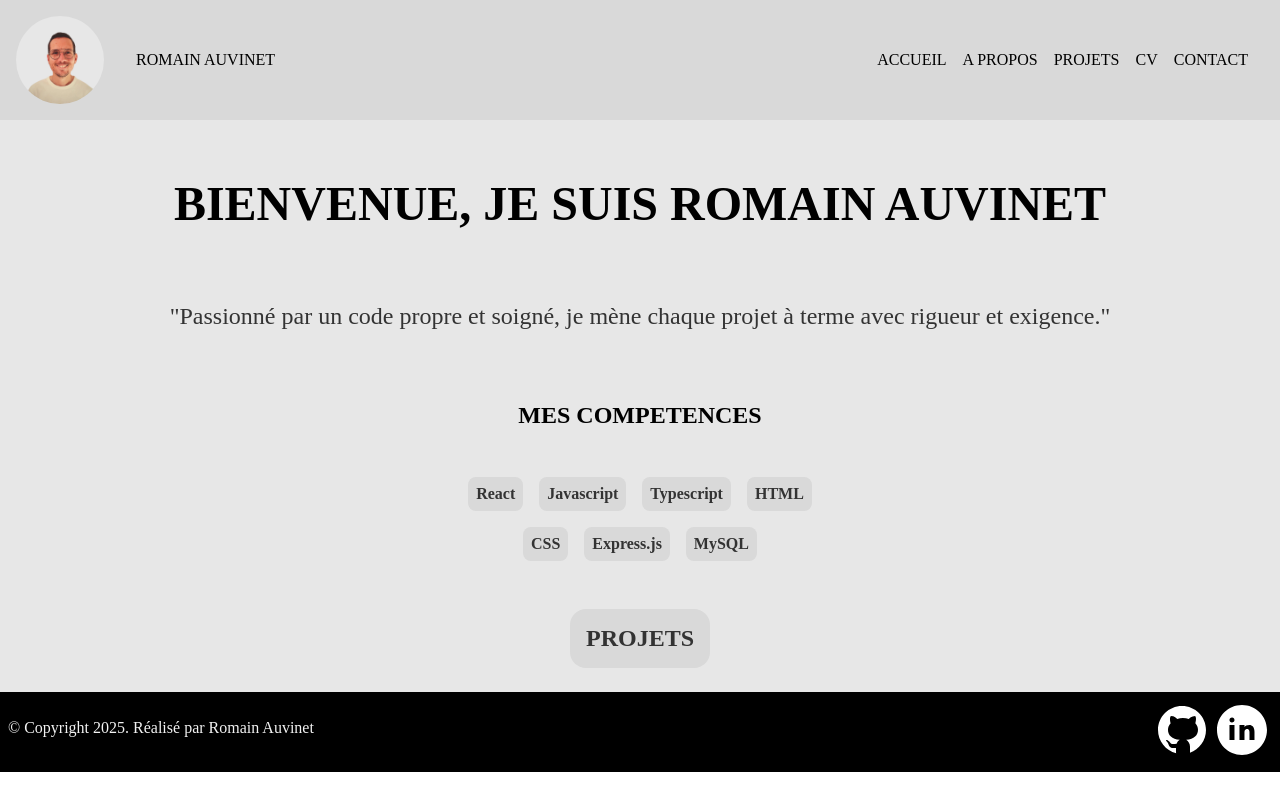
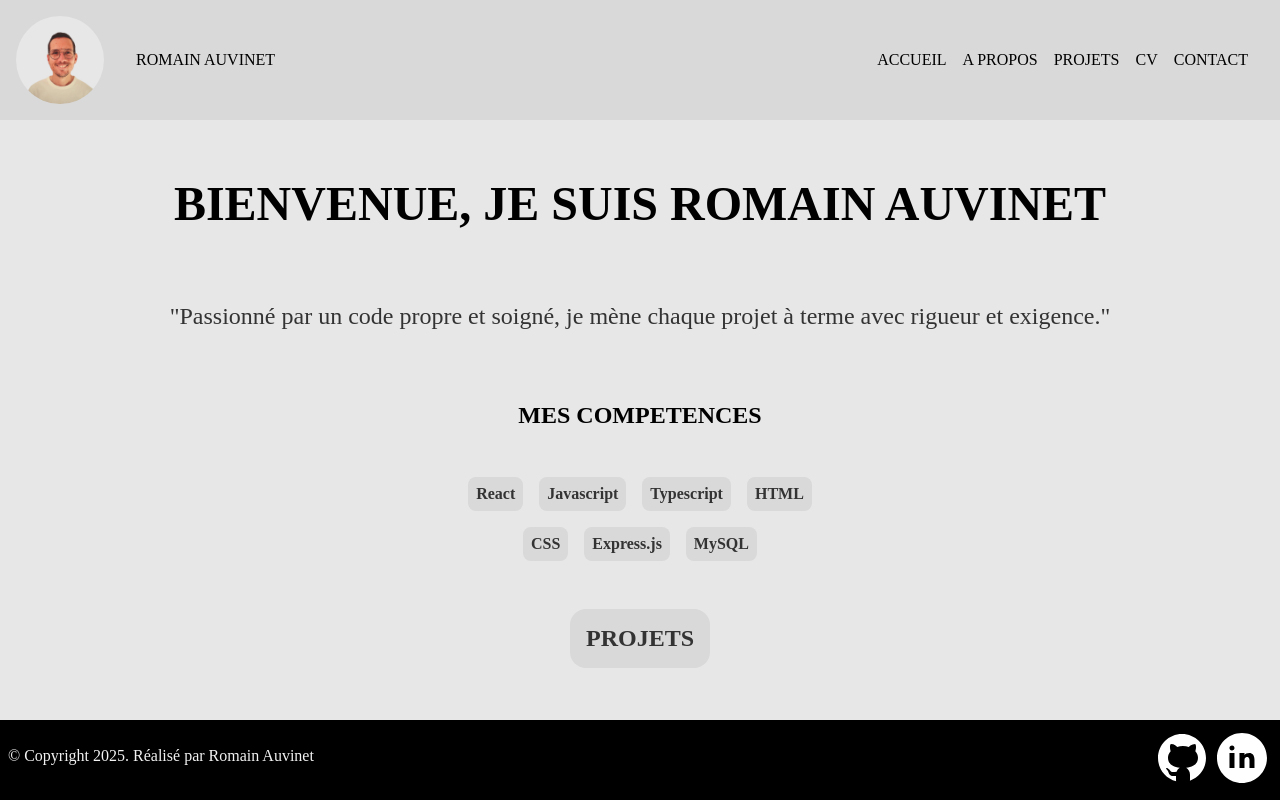
Before and after one commit to Romain-dev85/My-Portfolio, a React (Vite) app: page / in a window 1280 px wide. Built offline with nearby package versions, Linux system fonts and the light colour scheme.

Commit message:
height ok

```diff
--- a/src/global.css
+++ b/src/global.css
@@ -50,3 +50,9 @@ main {
 	--font-family-body: "farro, sans-serif";
 	--font-family-title: "source-sans-3, sans-serif";
 }
+
+main {
+	@media screen and (min-width: 768px) {
+		min-height: calc(100vh - 200px);
+	}
+}
```
